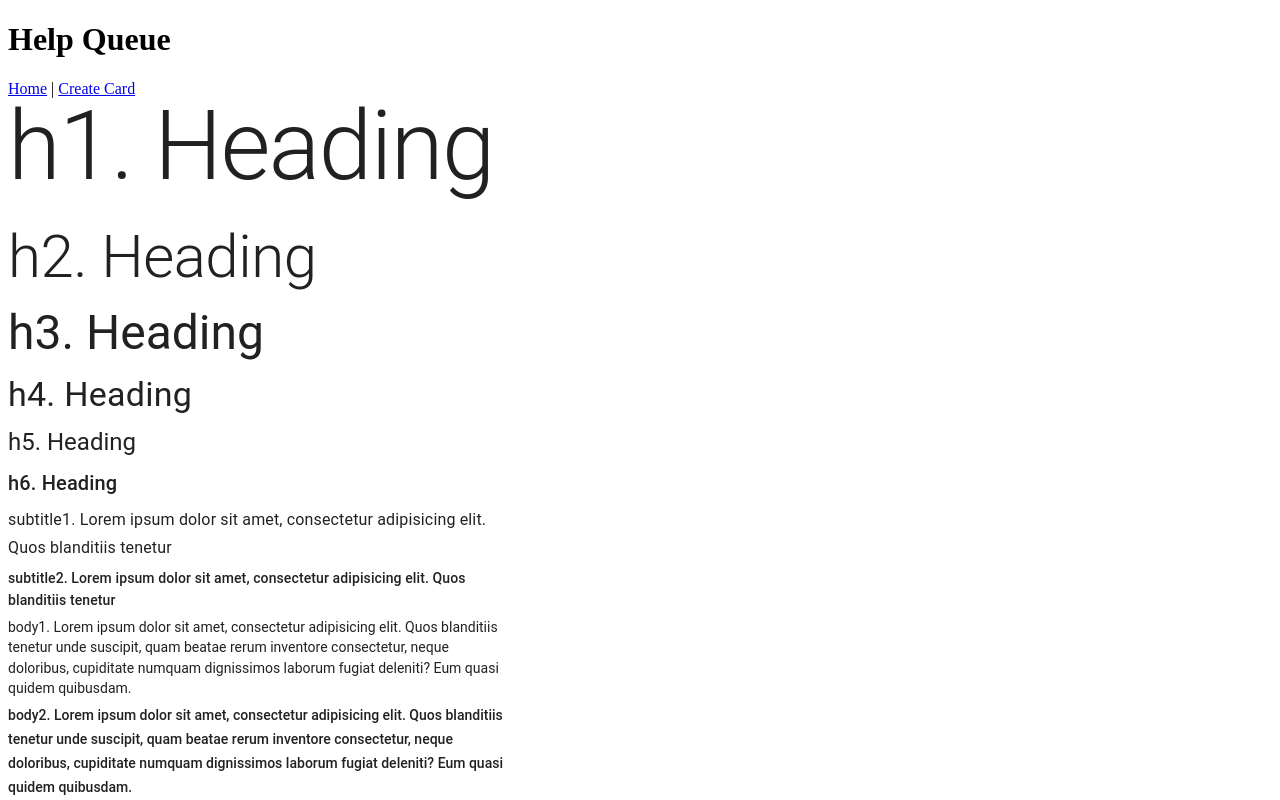
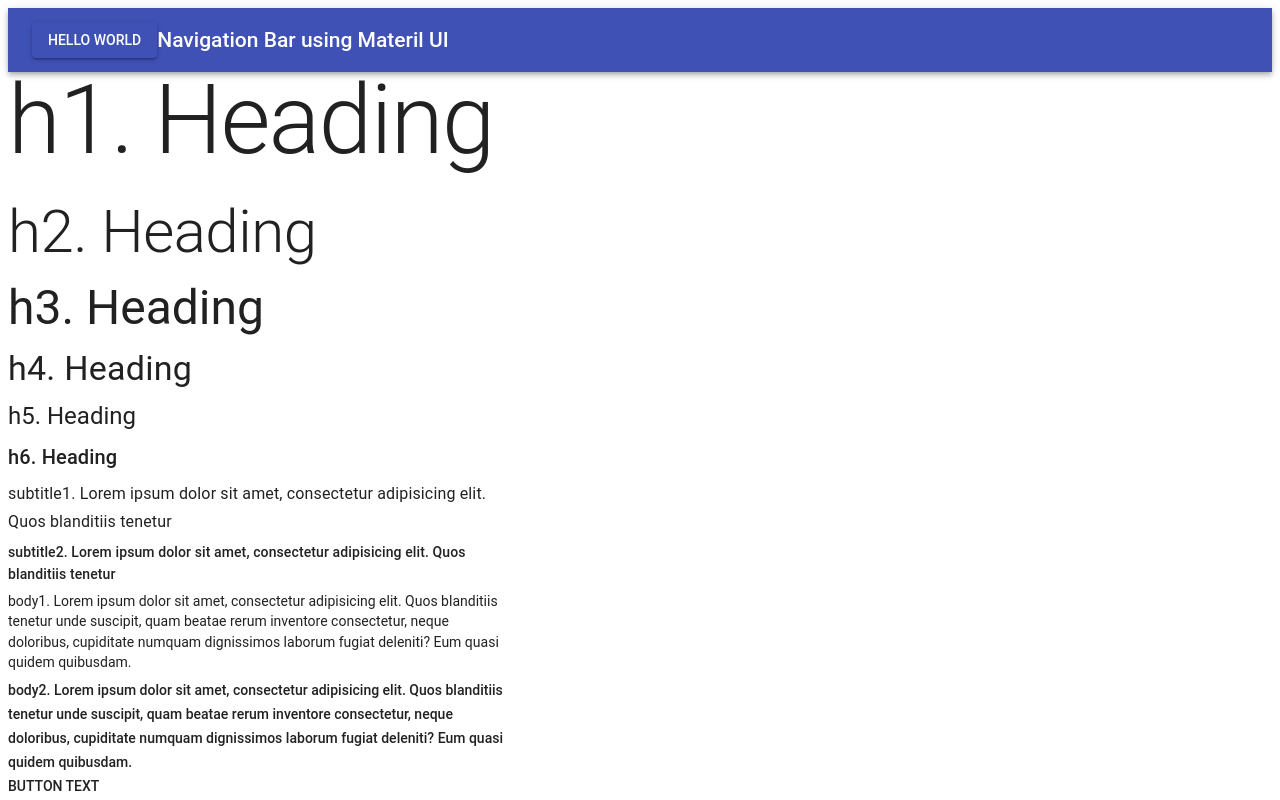
Before and after one commit to Ngann/React-Portfolio, a React app: page /#/ in a window 1280 px wide. Shown: the top 800 px of the page. Built offline with nearby package versions, Linux system fonts and the light colour scheme.

Commit message:
upgraded react,react-dom, react-router to use support material UI

```diff
--- a/src/components/App.jsx
+++ b/src/components/App.jsx
@@ -1,5 +1,5 @@
 import React from 'react';
-import Navigation from './Navigation';
+import NavBar from './NavBar';
 import ProjectList from './ProjectList';
 import { Switch, Route } from 'react-router-dom';
 import ContactForm from './ContactForm';
@@ -7,10 +7,11 @@ import Types from './ImageExample';
 import Error404 from './Error404';
 
 
+
 function App(){
   return (
     <div>
-      <Navigation/>
+      <NavBar/>
       <Types/>
       <Switch>
         <Route exact path='/' component={ProjectList} />
--- a/src/components/NavBar.jsx
+++ b/src/components/NavBar.jsx
@@ -2,12 +2,16 @@ import React from 'react';
 import AppBar from '@material-ui/core/AppBar';
 import Toolbar from '@material-ui/core/Toolbar';
 import Typography from '@material-ui/core/Typography';
+import Button from '@material-ui/core/Button';
 
 const NavBar = () => {
   return (
     <div>
       <AppBar position="static">
         <Toolbar>
+          <Button variant="contained" color="primary">
+           Hello World
+         </Button>
           <Typography variant="title" color="inherit">
             Navigation Bar using Materil UI
           </Typography>
--- a/webpack.config.js
+++ b/webpack.config.js
@@ -1,7 +1,6 @@
 const webpack = require('webpack');
 const { resolve } = require('path');
 const HtmlWebpackPlugin = require('html-webpack-plugin');
-import 'typeface-roboto';
 
 module.exports = {
 
```
Also changed, not shown: package.json (+4 -3 lines), 1 other file (tests, documents, lock files or other folders).
